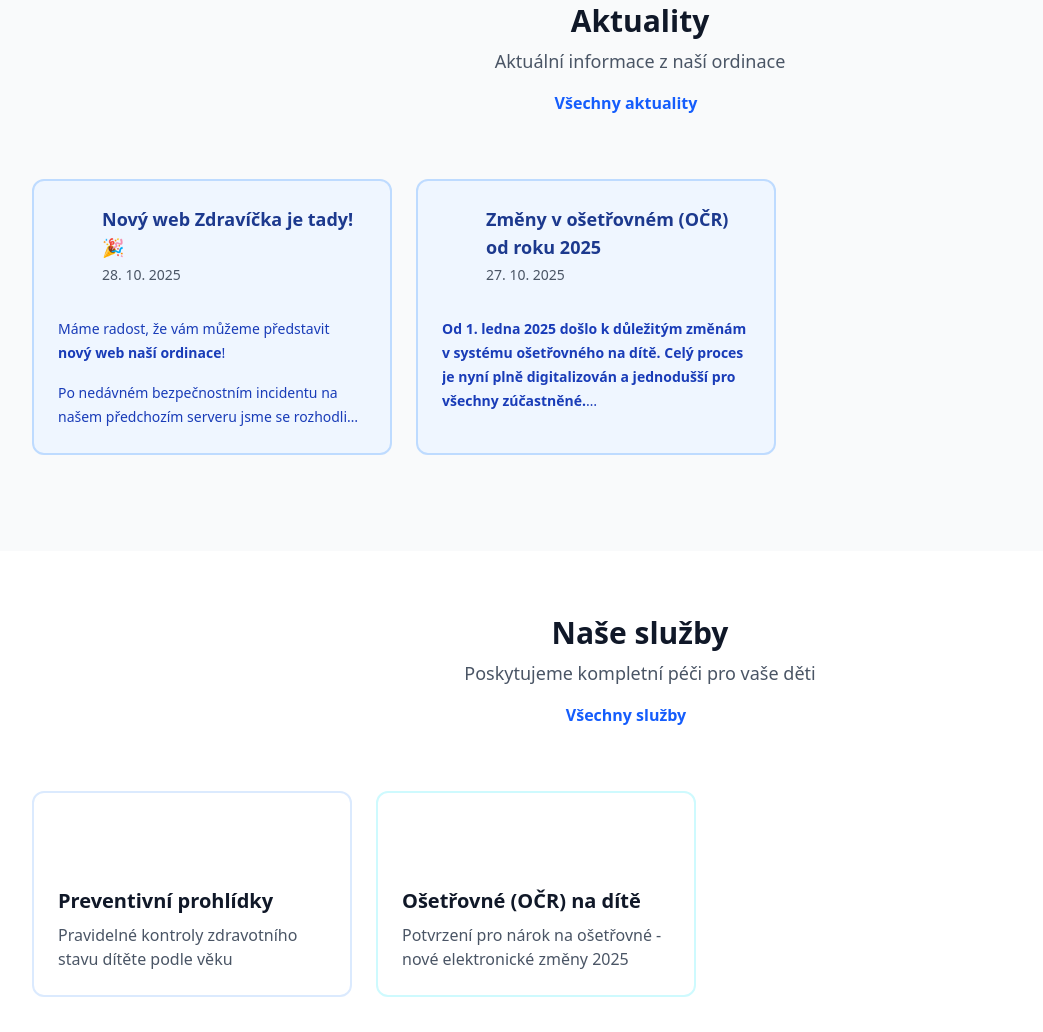
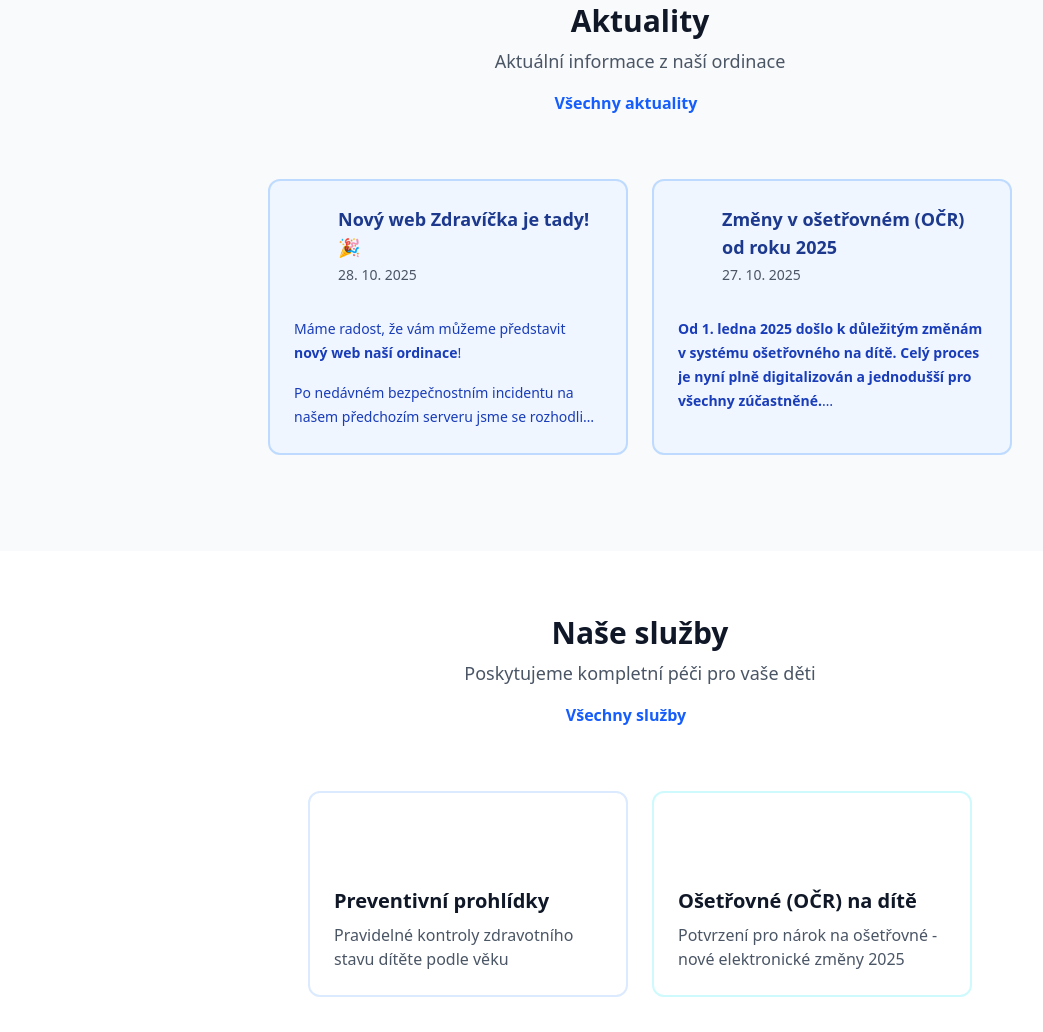
Before and after one commit to janpodmolik/zdravicko, an Astro site: page / in a window 1280 px wide. Shown: the part 959-1991 px from the top of the page, without its empty margins (0-1043 px from the left). Built offline with nearby package versions, Linux system fonts and the light colour scheme; Astro itself is replaced by a stand-in of ours; some icons are missing.

Commit message:
Fix horizontal carousel scroll spacing issues.

```diff
--- a/src/components/common/HorizontalCarousel.astro
+++ b/src/components/common/HorizontalCarousel.astro
@@ -64,13 +64,14 @@ const ARROW_ICON = 'mdi:chevron-right';
   <!-- Wrapper s paddingem -->
   <div class="pl-4 md:pl-8 pr-4 md:pr-8">
     <!-- Scrollovací kontejner -->
-    <div
-      class:list={[
-        'flex gap-4 md:gap-6 overflow-x-auto py-8',
-        'scrollbar-hide -mx-4 md:-mx-8 px-4 md:px-8'
-      ]}
-    >
-      <slot />
+    <div class="overflow-x-auto scrollbar-hide -mx-4 md:-mx-8">
+      <div
+        class:list={[
+          'flex gap-4 md:gap-6 py-8 px-4 md:px-8 w-max mx-auto'
+        ]}
+      >
+        <slot />
+      </div>
     </div>
   </div>
 </section>
```
